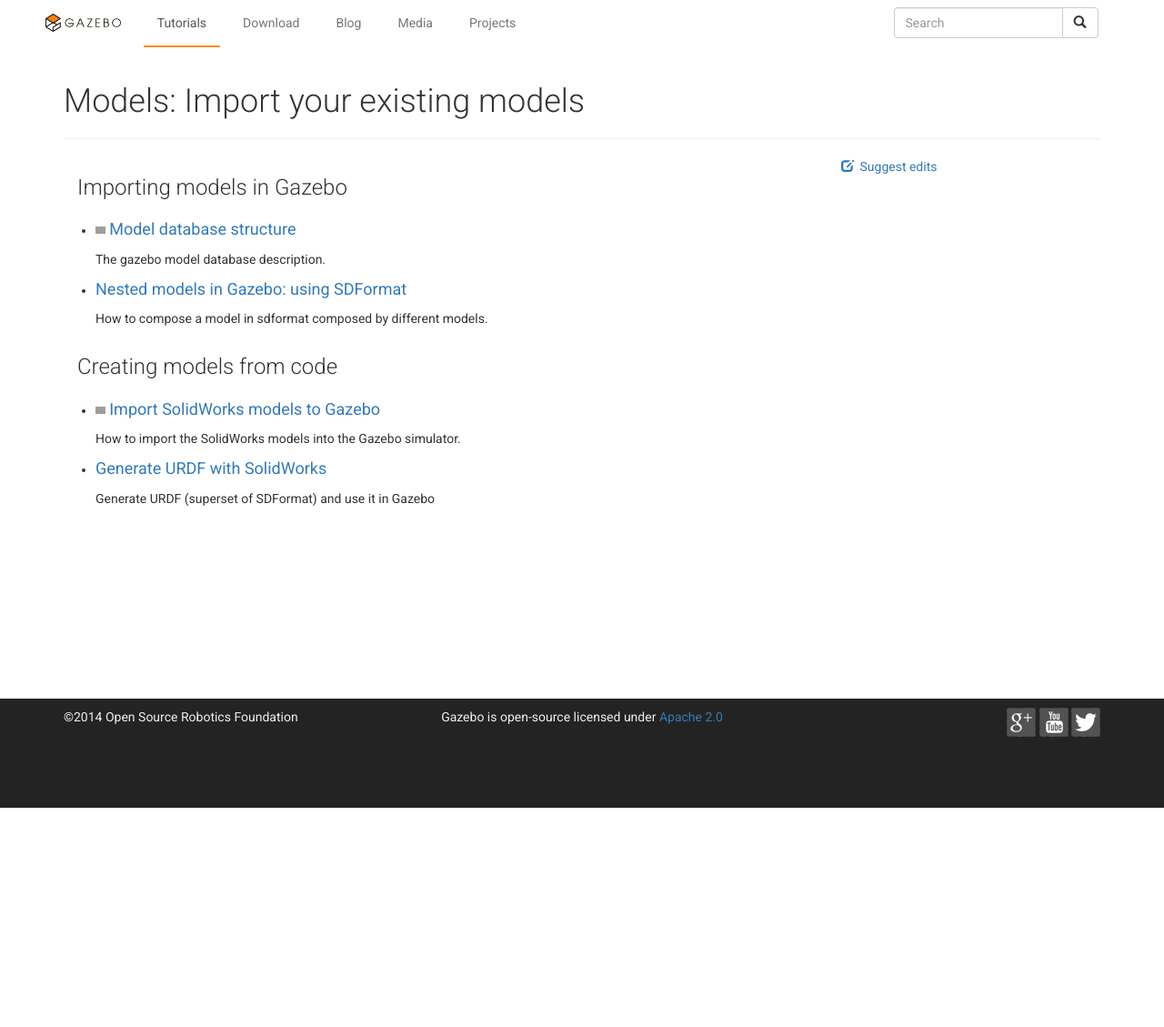
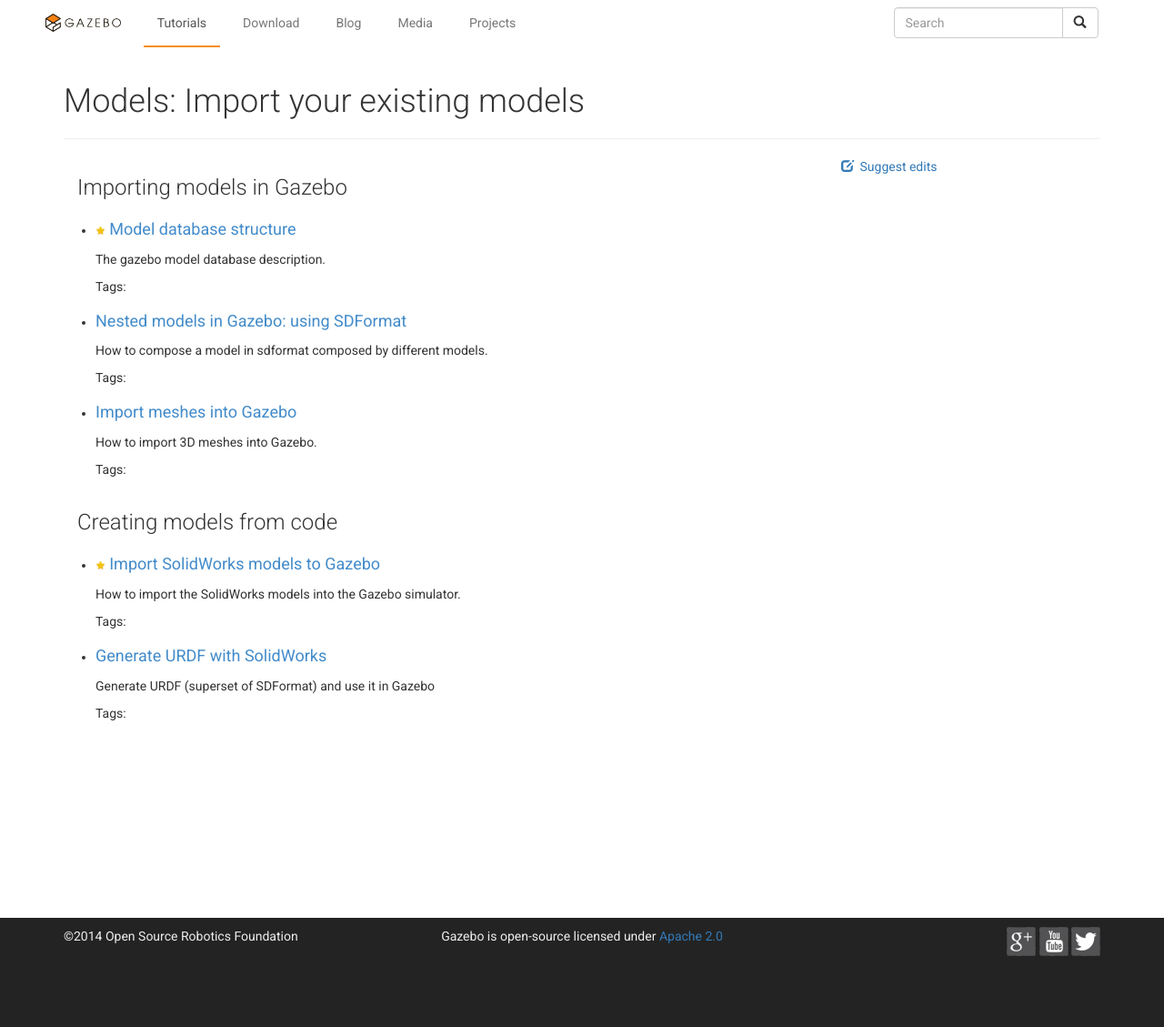
Before and after one commit to osrf/gazebo-doc-index, a Jekyll site: the page built from _categories/models_import.md, in a window 1280 px wide. Shown: the whole page at 91% size. Built offline with Jekyll 4.4.1, drawn with Linux system fonts in a browser that asks for light colours; nearby versions of some CDN libraries; before the commit the page ends 900 px from its top, so only the background shows below that; grey boxes are pictures that could not be loaded.

Commit message:
Added Travis config + updated index items

```diff
--- a/404.html
+++ b/404.html
@@ -1,5 +1,5 @@
 ---
-layout: default
+layout: wrapper
 ---
 
 <style type="text/css" media="screen">
--- a/_categories/models_import.md
+++ b/_categories/models_import.md
@@ -15,6 +15,11 @@
       - title: 'Nested models in Gazebo: using SDFormat'
         url: 'http://gazebosim.org/tutorials?tut=nested_model&cat=build_robot'
         desc: 'How to compose a model in sdformat composed by different models.'
+        star: false
+
+      - title: 'Import meshes into Gazebo'
+        url: 'http://gazebosim.org/tutorials?tut=import_mesh'
+        desc: 'How to import 3D meshes into Gazebo.'
         star: false
 
   - title: "Creating models from code"
--- a/_layouts/category.html
+++ b/_layouts/category.html
@@ -21,20 +21,29 @@
             <ul>
                 <div class="col-xs-12 item-container">
                     {% for item in subcategory.items %}
+                    <div style="margin-bottom: 15px">
+
+
                     <li>
                         <p class="item-title">
                             {% if item.star %}
-                            <img src="http://packages.osrfoundation.org/gz_big_index/star-128.png" width=1%>
+                            <img src="{{ "/assets/img/star-128.png" | prepend: site.baseurl }}" alt="star_logo" width=1%>
                             {% endif %}
-                            <a style="text-decoration: none" href={{item.url}}>
+                            <a class="item-title" style="text-decoration: none" href={{item.url}}>
                                 {{item.title}}
                             </a>
                         </p>
                     </li>
                     <p class="item-desc">{{item.desc}}</p>
+                    Tags:
+                    {% for tag in item.tags %}
+                        <a href="{{tag.url}}"  class="tag-title"> <span >{{tag}}</span></a>
                     {% endfor %}
+                    <br>
                 </div>
-            </ul>
+                {% endfor %}
+            </div>
+        </ul>
             {% endfor %}
         </div>
     </div>
--- a/assets/css/style.css
+++ b/assets/css/style.css
@@ -106,10 +106,11 @@
 
 .item-title {
   color: #428bca;
+  font-size: 18px;
 }
 
-.item-title {
-  font-size: 18px;
+.item-title:hover {
+  color: #f78e1e;
 }
 
 .subcat-title {
@@ -133,3 +134,8 @@
 ul {
   padding-left: 5px;
 }
+
+.tag-title:hover {
+  color: #f78e1e;
+  text-decoration: none;
+}
```
Also changed, not shown: _categories/models_links.md (+8 -8 lines), _categories/sensors.md (+4 -4 lines), .travis.yml (added).
